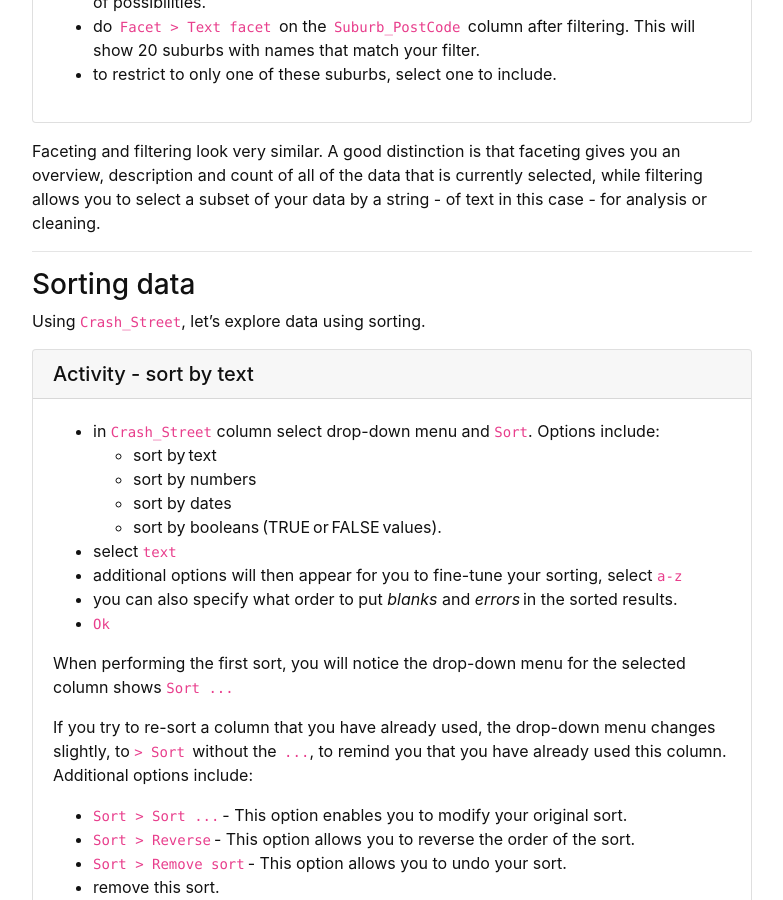
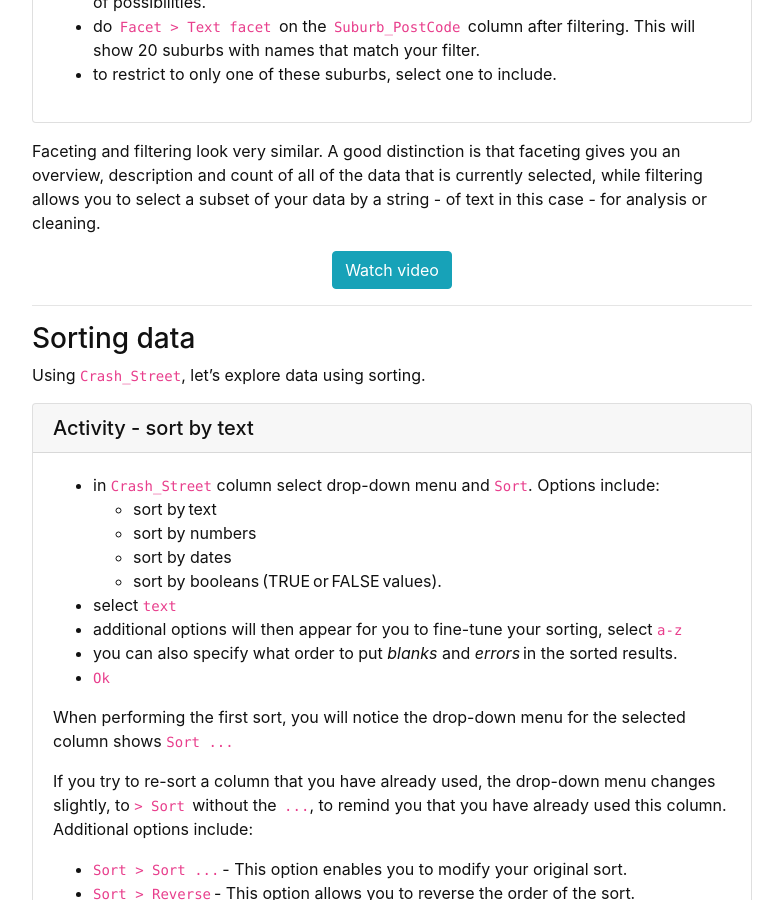
Before and after one commit to GULibrarySandbox/intro-data-wrangle, a Jekyll site: the page built from content/5-lesson.md, in a window 1280 px wide and 900 px high, scrolled down 481 px. Shown: the whole window, without its empty margins (248-1031 px from the left). Built offline with Jekyll 4.4.1, drawn with Linux system fonts in a browser that asks for light colours.

Commit message:
Update 5-lesson.md

```diff
--- a/content/5-lesson.md
+++ b/content/5-lesson.md
@@ -19,6 +19,8 @@ There are many records in this dataset and you can filter them to work on a subs
 - to restrict to only one of these suburbs, select one to include.{% endcapture %} {% include card.md header="Activity - filter to work on a subset of data" text=text %}
 
 Faceting and filtering look very similar. A good distinction is that faceting gives you an overview, description and count of all of the data that is currently selected, while filtering allows you to select a subset of your data by a string - of text in this case - for analysis or cleaning.
+
+{% include button.md text="Watch video" link="https://vimeo.com/412533690/80c2ae057e" color="info" %}
 
 ------
 
```
